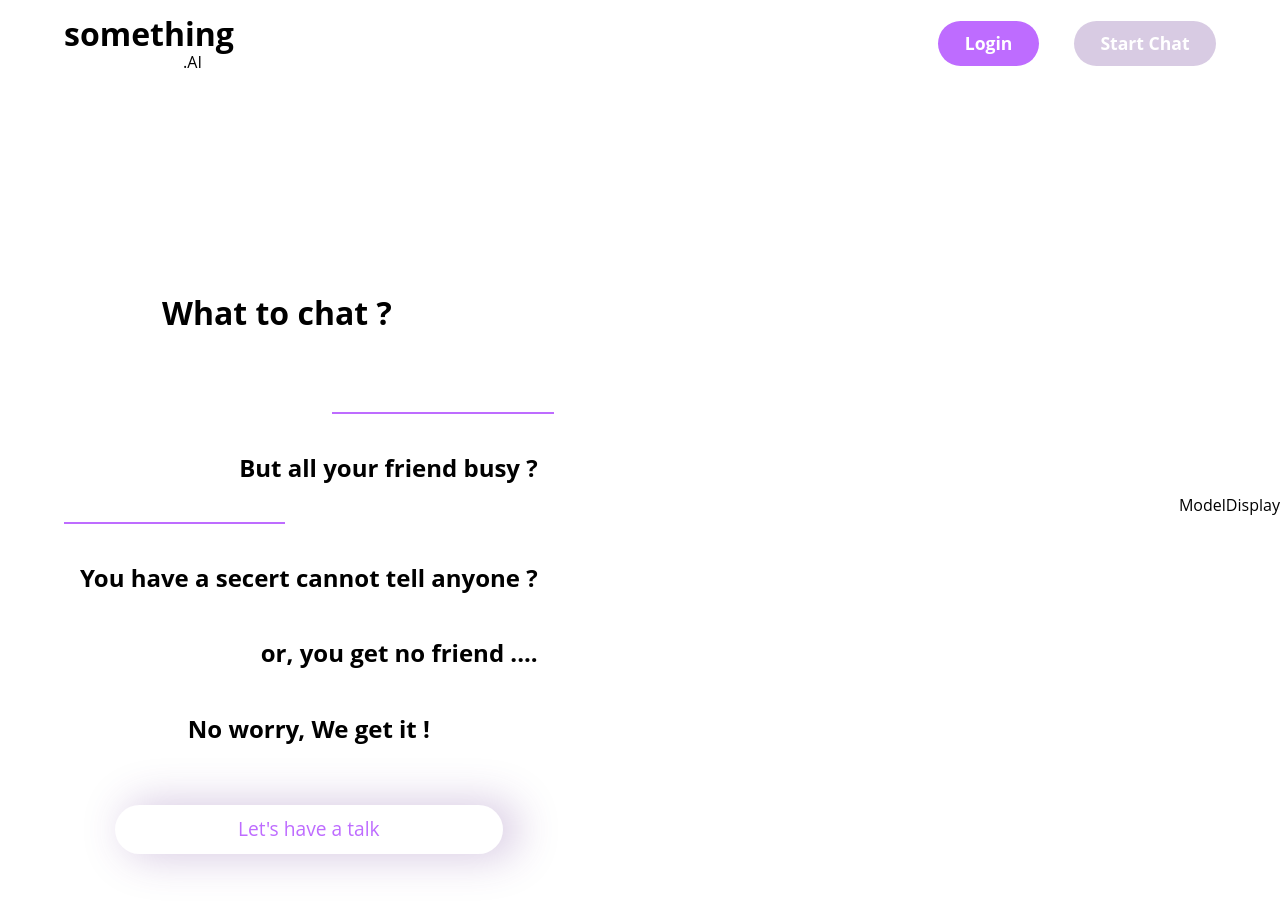
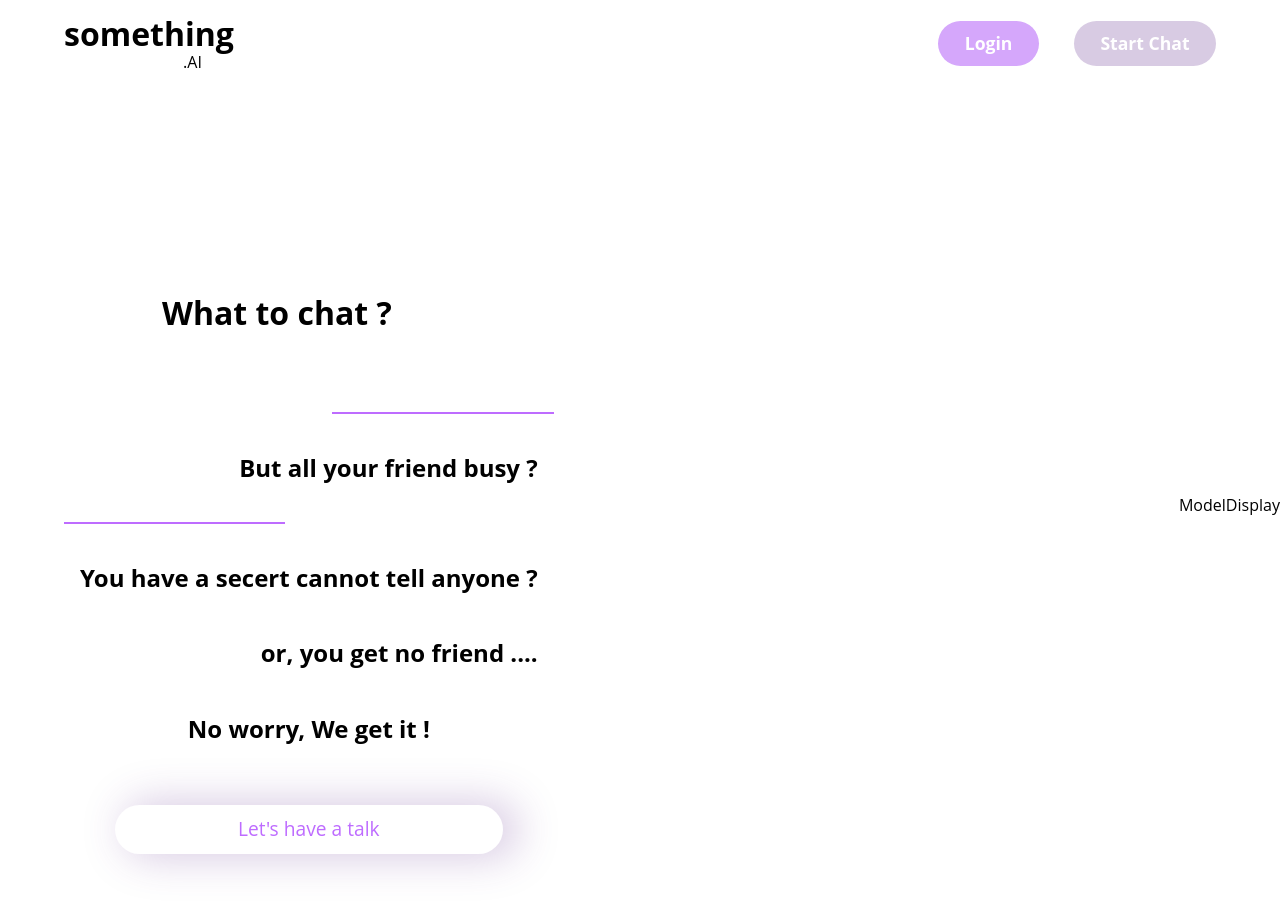
Before and after one commit to xli52/something.ai, a React (Create React App) app in the folder client/: page / in a window 1280 px wide. In both pictures the pointer is over the button "Login". Shown: the top 912 px of the page. Built offline with nearby package versions, Linux system fonts and the light colour scheme; no server answers.

Commit message:
add btn hover effect on nav

```diff
--- a/client/src/components/App.scss
+++ b/client/src/components/App.scss
@@ -42,11 +42,17 @@ header {
         background: #be6cff;
         border-radius: 3em;
         border: none;
+        transition: 0.5s;
       }
 
       .btn2 {
         background: rgba(101, 49, 142, 0.25);
       }
+
+      .btn:hover {
+        background-color: #d5a7fb;
+        color: #ffffff;
+      }
     }
   }
 }
```
